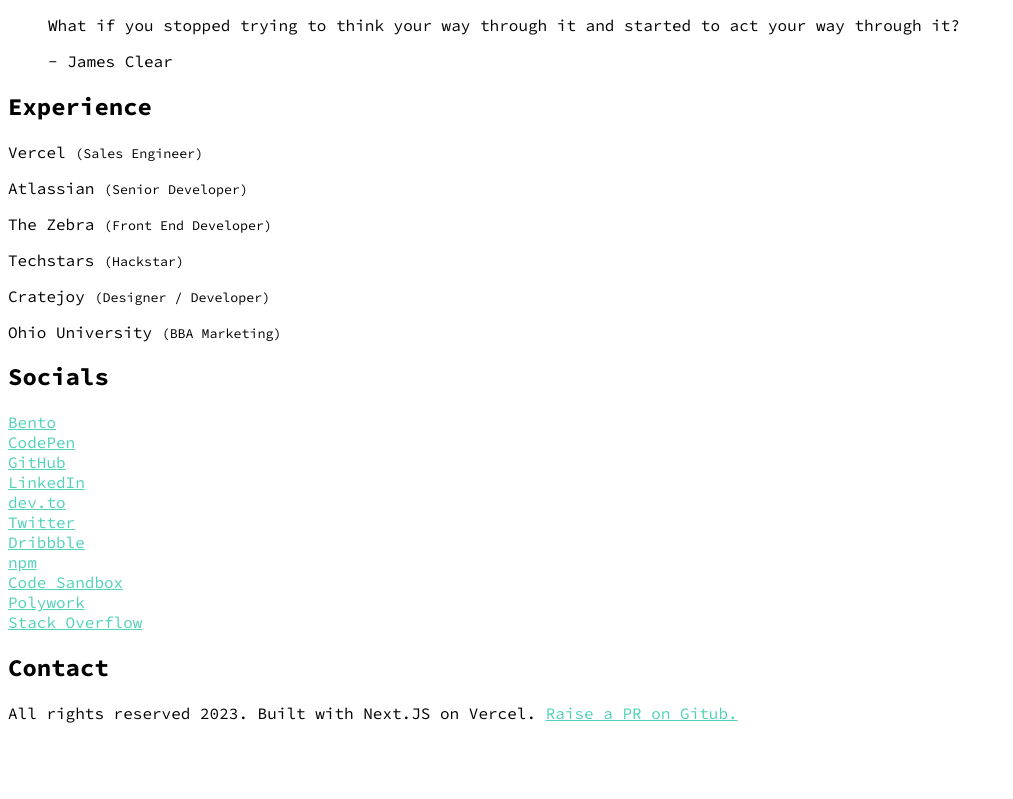
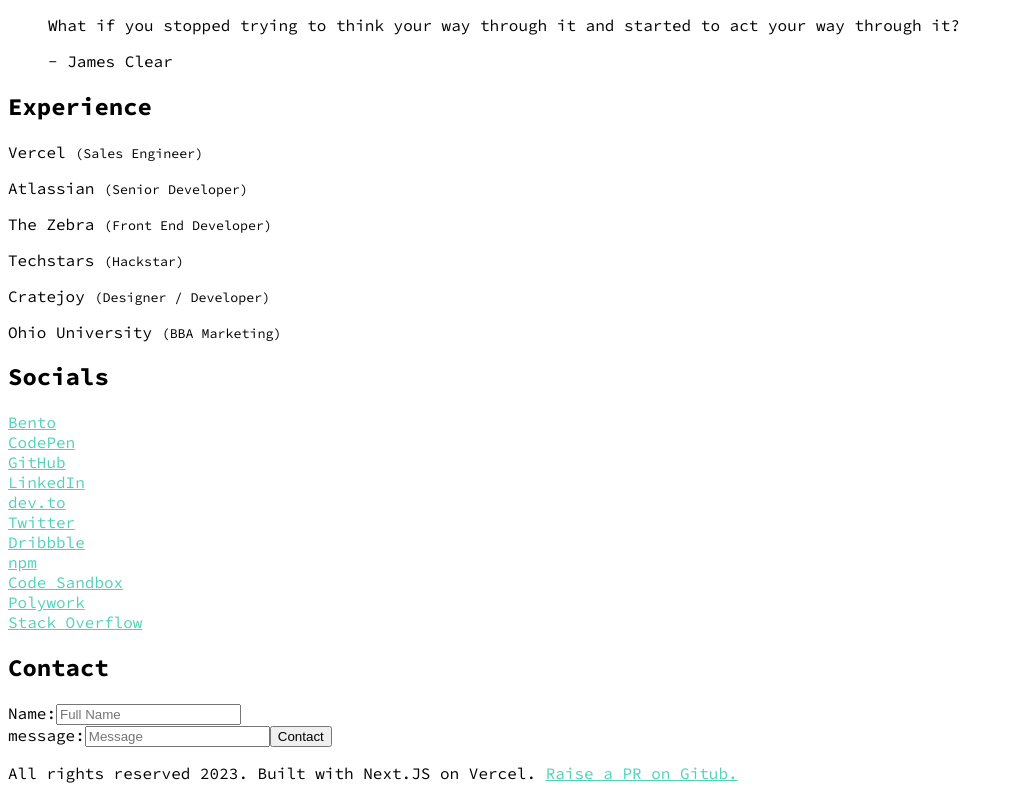
Before and after one commit to mattjared/personal-site, a Next.js app: page / in a window 1280 px wide. Shown: the part 939-1738 px from the top of the page, without its empty margins (0-1013 px from the left). Before the commit the page ends 1678 px from the top, so only its background shows below. Built offline with nearby package versions, Linux system fonts and the light colour scheme.

Commit message:
Fly Williams

```diff
--- a/app/Contact.js
+++ b/app/Contact.js
@@ -1,10 +1,41 @@
-
+import { revalidatePath } from 'next/cache';
+import { redirect } from 'next/navigation';
+import { sql } from '@vercel/postgres';
 
 export default function Contact() {
+  async function create(formData) {
+    'use server'
+    const formattedFormData = {
+      name: formData.get("name").toString(),
+      message: formData.get("message").toString(),
+    }
+    // mutate data
+    // revalidate cache
+    try {
+      await sql`
+        INSERT INTO submissions (name, message)
+        VALUES (${formattedFormData.name}, ${formattedFormData.message})
+      `;
+    } catch (error) {
+      console.log(error)
+    }
+    revalidatePath('/');
+    redirect('/');
+  }
   return (
     <div className="shadow p-6 flex-col mb-10">
       <h2 className="text-2xl font-semibold mb-2">Contact</h2>
+      <div className="flex flex-col mb-4">
+        <form action={create}>
+          <div>
+            <label className="mb-1" htmlFor="name">Name:</label>
+            <input className="border p-3 bg-transparent" placeholder="Full Name" type="text" id="name" name="name" required />
+          </div>
+          <label className="mb-1" htmlFor="message">message:</label>
+          <input className="border p-3 bg-transparent" placeholder="Message" type="text" id="message" name="message" required />
+          <button type="submit">Contact</button>
+        </form>
+      </div>
     </div>
-
   )
 }
--- /dev/null
+++ b/app/api/contact/route.ts
@@ -0,0 +1,12 @@
+import { sql } from '@vercel/postgres';
+import { NextResponse } from 'next/server';
+
+export async function GET(request: Request) {
+  try {
+    const result =
+      await sql`CREATE TABLE Submissions ( Name varchar(255), Message varchar(255) );`;
+    return NextResponse.json({ result }, { status: 200 });
+  } catch (error) {
+    return NextResponse.json({ error }, { status: 500 });
+  }
+}
```
Also changed, not shown: package.json (+5 -2 lines), 2 other files (tests, documents, lock files or other folders).
